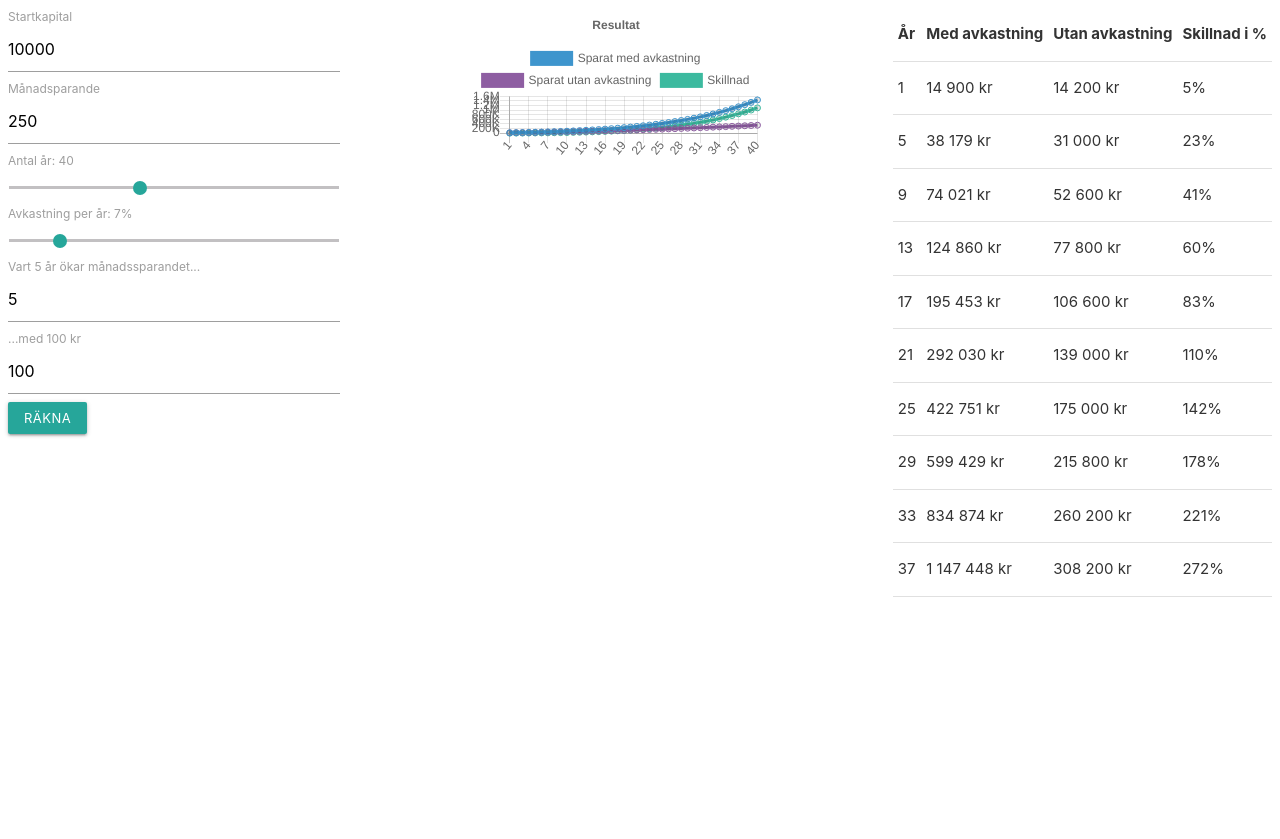
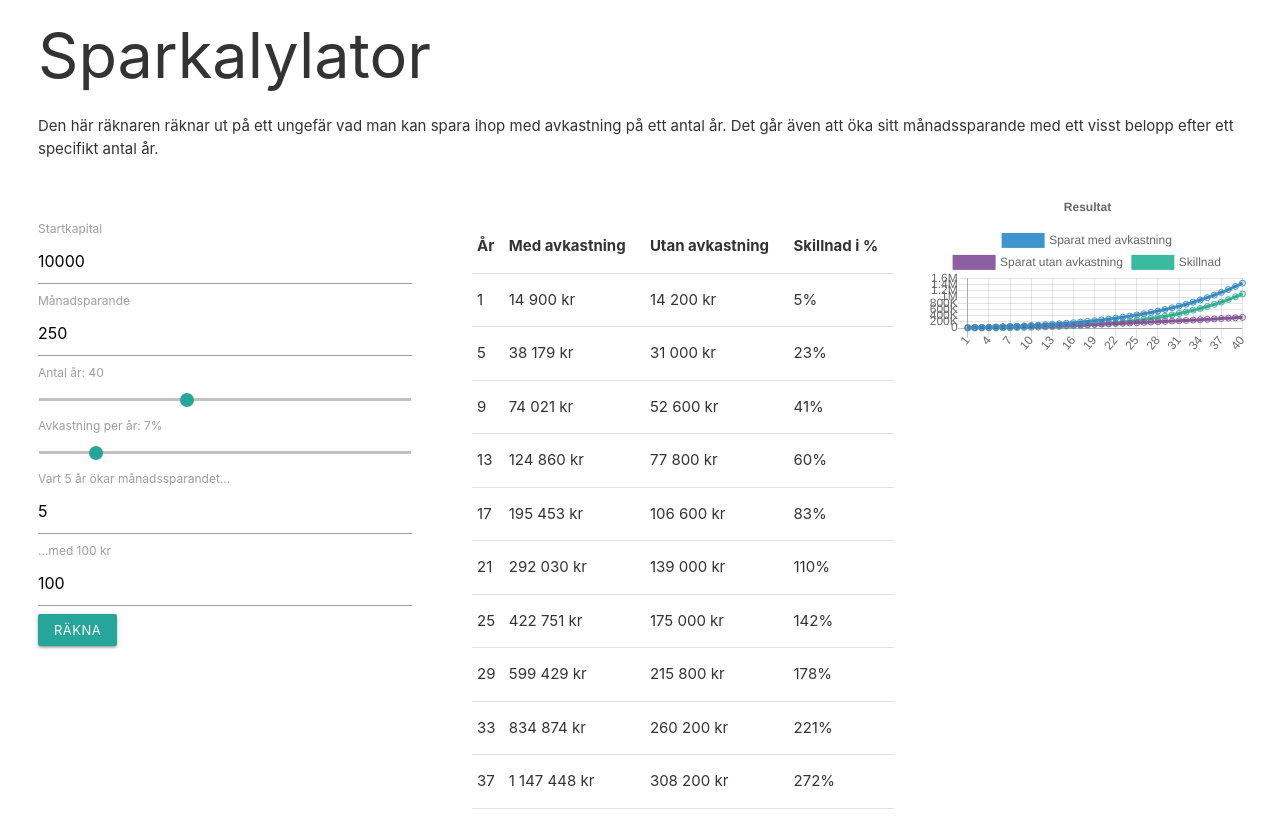
Before and after one commit to dan-forsberg/Savings-Calculator, a Svelte app: page / in a window 1280 px wide. Before the commit the page ends 800 px from the top, so only its background shows below. Built offline with nearby package versions, Linux system fonts and the light colour scheme.

Commit message:
Finalized styling

```diff
--- a/src/App.svelte
+++ b/src/App.svelte
@@ -4,20 +4,73 @@ import Chart from "./components/Chart.svelte";
 import Table from "./components/Table.svelte";
 </script>
 
+<div id="description">
+	<h1>Sparkalylator</h1>
+	<p>
+		Den här räknaren räknar ut på ett ungefär vad man kan spara ihop med avkastning på ett antal
+		år. Det går även att öka sitt månadssparande med ett visst belopp efter ett specifikt antal
+		år.
+	</p>
+</div>
+
 <div id="container">
-	<Form />
-	<Chart />
-	<div>
+	<div id="form">
+		<Form />
+	</div>
+	<div id="chart">
+		<Chart />
+	</div>
+	<div id="table">
 		<Table />
 	</div>
 </div>
 
 <style>
+#description {
+	margin-left: 1em;
+	margin-right: 1em;
+}
+h1 {
+	margin-top: 0.2em;
+}
+
 #container {
 	width: 100%;
 	max-width: 100%;
 
 	display: flex;
-	justify-content: space-between;
+
+	margin-top: 2em;
+}
+
+#chart {
+	flex-grow: 1;
+}
+
+#form,
+#table {
+	margin-left: 1em;
+	margin-right: 1em;
+}
+
+@media screen and (max-width: 1400px) {
+	#description {
+		margin-left: 2em;
+		margin-right: 2em;
+	}
+
+	#container {
+		flex-wrap: wrap;
+	}
+
+	#chart {
+		order: 3;
+	}
+
+	#form,
+	#table {
+		margin: 2em;
+		flex-grow: 2;
+	}
 }
 </style>
```
